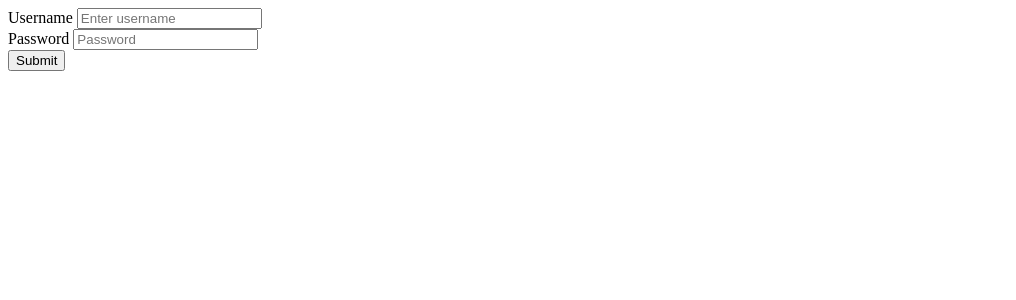
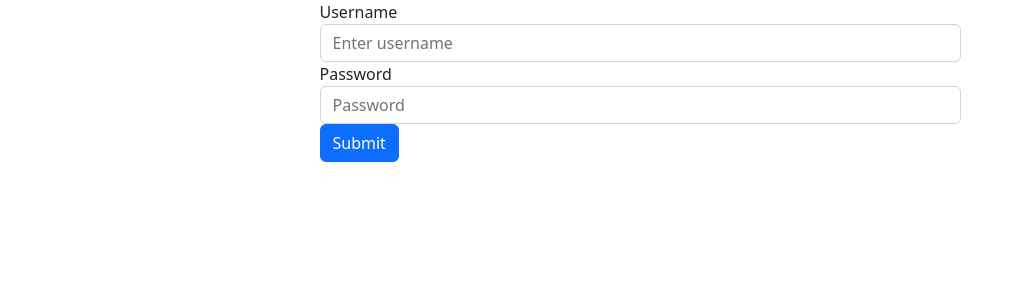
Before and after one commit to ParkerGagliano/WalkerSvelte, a SvelteKit app: page /login in a window 1280 px wide. Shown: the top 300 px of the page, without its empty margins (0-1016 px from the left). Built offline with nearby package versions, Linux system fonts and the light colour scheme; no server answers; the database is empty; what objection would draw is missing.

Commit message:
addresses saved with owner id

```diff
--- a/package.json
+++ b/package.json
@@ -15,7 +15,11 @@
     "svelte": "^3.54.0",
     "svelte-check": "^2.9.2",
     "typescript": "^4.9.3",
-		"vite": "^4.0.0"
+    "vite": "^4.0.0",
+    "sass": "^1.53.0",
+    "svelte-preprocess": "^4.10.7",
+    "bootstrap": "^5.2.0",
+    "@popperjs/core": "^2.11.5"
   },
   "type": "module",
   "dependencies": {
--- /dev/null
+++ b/src/app.scss
@@ -0,0 +1,34 @@
+/* Write your global styles here, in SCSS syntax. Variables and mixins from the src/variables.scss file are available here without importing */ /* Import only what you need from Bootstrap */
+@import "bootstrap/scss/root";
+@import "bootstrap/scss/reboot";
+@import "bootstrap/scss/type";
+@import "bootstrap/scss/images";
+@import "bootstrap/scss/containers";
+@import "bootstrap/scss/grid";
+@import "bootstrap/scss/tables";
+@import "bootstrap/scss/forms";
+@import "bootstrap/scss/buttons";
+@import "bootstrap/scss/transitions";
+@import "bootstrap/scss/dropdown";
+@import "bootstrap/scss/button-group";
+@import "bootstrap/scss/nav";
+@import "bootstrap/scss/navbar";
+@import "bootstrap/scss/card";
+@import "bootstrap/scss/accordion";
+@import "bootstrap/scss/breadcrumb";
+@import "bootstrap/scss/pagination";
+@import "bootstrap/scss/badge";
+@import "bootstrap/scss/alert";
+@import "bootstrap/scss/progress";
+@import "bootstrap/scss/list-group";
+@import "bootstrap/scss/close";
+@import "bootstrap/scss/toasts";
+@import "bootstrap/scss/modal";
+@import "bootstrap/scss/tooltip";
+@import "bootstrap/scss/popover";
+@import "bootstrap/scss/carousel";
+@import "bootstrap/scss/spinners";
+@import "bootstrap/scss/offcanvas";
+@import "bootstrap/scss/placeholders";
+@import "bootstrap/scss/helpers";
+@import "bootstrap/scss/utilities/api";
--- /dev/null
+++ b/src/lib/models/addresses.js
@@ -0,0 +1,12 @@
+"use strict";
+
+import { Model } from "objection";
+
+class Addresses extends Model {
+  // Table name is the only required property.
+  static get tableName() {
+    return "addresses";
+  }
+}
+
+export default Addresses;
--- a/src/routes/(noauth)/login/+page.server.js
+++ b/src/routes/(noauth)/login/+page.server.js
@@ -12,6 +12,6 @@ export const actions = {
     let password = data.get("password");
     let user = await db.loginUser(username, password);
     event.cookies.set("session_token", user.session_token, { path: "./" });
-    return user;
+    throw redirect(307, "/");
   },
 };
--- /dev/null
+++ b/src/routes/+layout.svelte
@@ -0,0 +1,5 @@
+<script>
+  import "../app.scss";
+</script>
+
+<slot />
--- /dev/null
+++ b/src/variables.scss
@@ -0,0 +1,6 @@
+/* Variables and mixins declared here will be available in all other SCSS files */
+@import "bootstrap/scss/functions"; /* Override Bootstrap's variables here */
+@import "bootstrap/scss/variables";
+@import "bootstrap/scss/maps";
+@import "bootstrap/scss/mixins";
+@import "bootstrap/scss/utilities";
--- a/svelte.config.js
+++ b/svelte.config.js
@@ -1,10 +1,19 @@
-import adapter from '@sveltejs/adapter-auto';
+import preprocess from "svelte-preprocess";
+import adapter from "@sveltejs/adapter-auto";
 
 /** @type {import('@sveltejs/kit').Config} */
 const config = {
-	kit: {
-		adapter: adapter()
-	}
+  kit: {
+    adapter: adapter(),
+  },
+
+  preprocess: [
+    preprocess({
+      scss: {
+        prependData: '@use "src/variables.scss" as *;',
+      },
+    }),
+  ],
 };
 
 export default config;
--- a/vite.config.js
+++ b/vite.config.js
@@ -1,8 +1,16 @@
-import { sveltekit } from '@sveltejs/kit/vite';
+import { sveltekit } from "@sveltejs/kit/vite";
 
 /** @type {import('vite').UserConfig} */
 const config = {
-	plugins: [sveltekit()]
+  plugins: [sveltekit()],
+
+  css: {
+    preprocessorOptions: {
+      scss: {
+        additionalData: '@use "src/variables.scss" as *;',
+      },
+    },
+  },
 };
 
 export default config;
```
Also changed, not shown: src/routes/(auth)/+layout.svelte (+39 -1 lines), src/routes/(auth)/calc/+page.server.js (renamed from src/routes/(auth)/poke/+page.server.js, +13 -1 lines), src/lib/database.js, src/routes/(auth)/calc/+page.svelte (renamed from src/routes/(auth)/poke/+page.svelte), 2 other files (tests, documents, lock files or other folders). Lines whose indentation alone changed are shown as unchanged.
